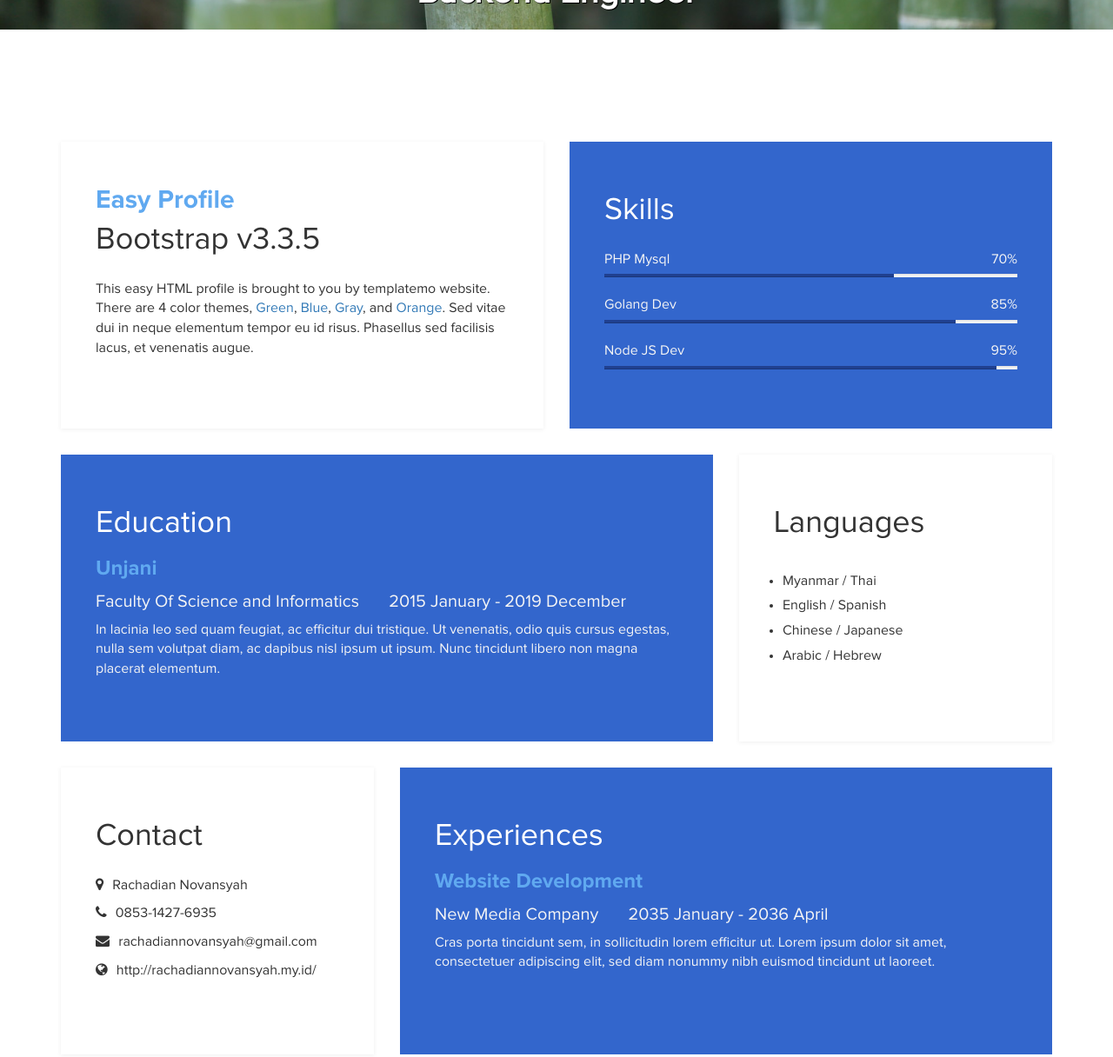
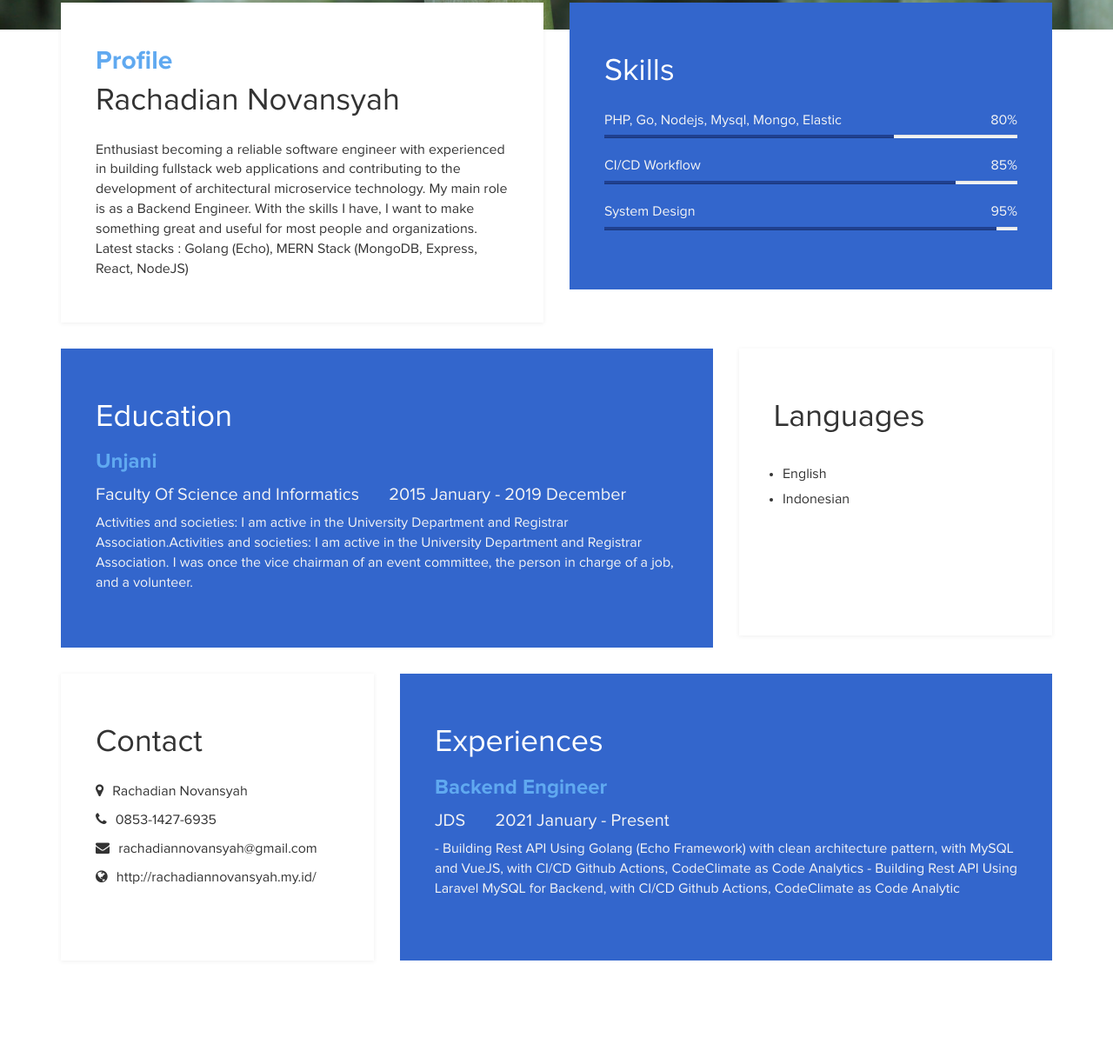
Before and after one commit to rachadiannovansyah/dicoding-submission-profile, a plain HTML site: page index.html in a window 1280 px wide. Shown: the part 766-1982 px from the top of the page at 87% size. Drawn offline with Linux system fonts and the light colour scheme.

Commit message:
upl image to gcs

```diff
--- a/index.html
+++ b/index.html
@@ -30,9 +30,9 @@ http://www.templatemo.com/tm-467-easy-profile
 	<div class="container">
 		<div class="row">
 			<div class="col-md-12 col-sm-12">
-				<img src="images/novan.jpeg" class="img-responsive img-circle tm-border" alt="templatemo easy profile">
+				<img src="https://storage.googleapis.com/novans_bucket/novan.jpeg" class="img-responsive img-circle tm-border" alt="templatemo easy profile">
 				<hr>
-				<h1 class="tm-title bold shadow">Hi, I am  Rachadian Novansyah</h1>
+				<h1 class="tm-title bold shadow">Hi, I am Novan</h1>
 				<h1 class="white bold shadow">Backend Engineer</h1>
 			</div>
 		</div>
@@ -44,27 +44,31 @@ http://www.templatemo.com/tm-467-easy-profile
 	<div class="row">
 		<div class="col-md-6 col-sm-12">
 			<div class="about">
-				<h3 class="accent">Easy Profile</h3>
-				<h2>Bootstrap v3.3.5</h2>
-				<p>This easy HTML profile is brought to you by templatemo website. There are 4 color themes, <a href="index-green.html">Green</a>, <a href="index.html">Blue</a>, <a href="index-gray.html">Gray</a>, and <a href="index-orange.html">Orange</a>. Sed vitae dui in neque elementum tempor eu id risus. Phasellus sed facilisis lacus, et venenatis augue.</p>
+				<h3 class="accent">Profile</h3>
+				<h2>Rachadian Novansyah</h2>
+				<p>
+					Enthusiast becoming a reliable software engineer with experienced in building fullstack web applications and contributing to the development of architectural microservice technology. My main role is as a Backend Engineer. With the skills I have, I want to make something great and useful for most people and organizations.
+
+					Latest stacks : Golang (Echo), MERN Stack (MongoDB, Express, React, NodeJS)
+				</p>
 			</div>
 		</div>
 		<div class="col-md-6 col-sm-12">
 			<div class="skills">
 				<h2 class="white">Skills</h2>
-				<strong>PHP Mysql</strong>
-				<span class="pull-right">70%</span>
+				<strong>PHP, Go, Nodejs, Mysql, Mongo, Elastic</strong>
+				<span class="pull-right">80%</span>
 					<div class="progress">
 						<div class="progress-bar progress-bar-primary" role="progressbar"
                         aria-valuenow="70" aria-valuemin="0" aria-valuemax="100" style="width: 70%;"></div>
 					</div>
-				<strong>Golang Dev</strong>
+				<strong>CI/CD Workflow</strong>
 				<span class="pull-right">85%</span>
 					<div class="progress">
 						<div class="progress-bar progress-bar-primary" role="progressbar"
                         aria-valuenow="85" aria-valuemin="0" aria-valuemax="100" style="width: 85%;"></div>
 					</div>
-				<strong>Node JS Dev</strong>
+				<strong>System Design</strong>
 				<span class="pull-right">95%</span>
 					<div class="progress">
 						<div class="progress-bar progress-bar-primary" role="progressbar"
@@ -87,7 +91,8 @@ http://www.templatemo.com/tm-467-easy-profile
 								<h5>Faculty Of Science and Informatics</h5><span></span>
 								<h5>2015 January - 2019 December</h5>
 							</div>
-						<p class="education-description">In lacinia leo sed quam feugiat, ac efficitur dui tristique. Ut venenatis, odio quis cursus egestas, nulla sem volutpat diam, ac dapibus nisl ipsum ut ipsum. Nunc tincidunt libero non magna placerat elementum.</p>
+						<p class="education-description">Activities and societies: I am active in the University Department and Registrar Association.Activities and societies: I am active in the University Department and Registrar Association.
+							I was once the vice chairman of an event committee, the person in charge of a job, and a volunteer.</p>
 					</div>
 			</div>
 		</div>
@@ -95,10 +100,8 @@ http://www.templatemo.com/tm-467-easy-profile
 			<div class="languages">
 				<h2>Languages</h2>
 					<ul>
-						<li>Myanmar / Thai</li>
-						<li>English / Spanish</li>
-						<li>Chinese / Japanese</li>
-						<li>Arabic / Hebrew</li>
+						<li>English</li>
+						<li>Indonesian</li>
 					</ul>
 			</div>
 		</div>
@@ -121,10 +124,11 @@ http://www.templatemo.com/tm-467-easy-profile
 			<div class="experience">
 				<h2 class="white">Experiences</h2>
 					<div class="experience-content">
-						<h4 class="experience-title accent">Website Development</h4>
-						<h5>New Media Company</h5><span></span>
-						<h5>2035 January - 2036 April</h5>
-						<p class="education-description">Cras porta tincidunt sem, in sollicitudin lorem efficitur ut. Lorem ipsum dolor sit amet, consectetuer adipiscing elit, sed diam nonummy nibh euismod tincidunt ut laoreet.</p>
+						<h4 class="experience-title accent">Backend Engineer</h4>
+						<h5>JDS</h5><span></span>
+						<h5>2021 January - Present</h5>
+						<p class="education-description">- Building Rest API Using Golang (Echo Framework) with clean architecture pattern, with MySQL and VueJS, with CI/CD Github Actions, CodeClimate as Code Analytics
+							- Building Rest API Using Laravel MySQL for Backend, with CI/CD Github Actions, CodeClimate as Code Analytic</p>
 					</div>
 			</div>
 		</div>
```
